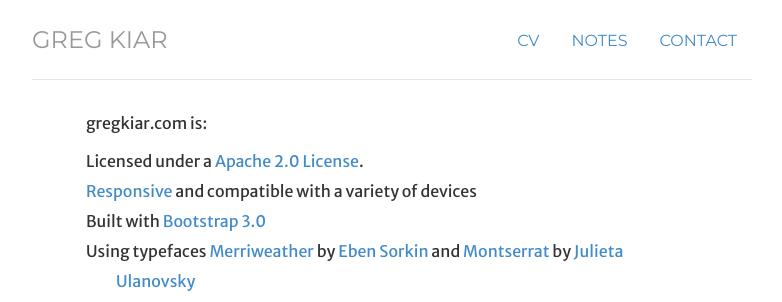
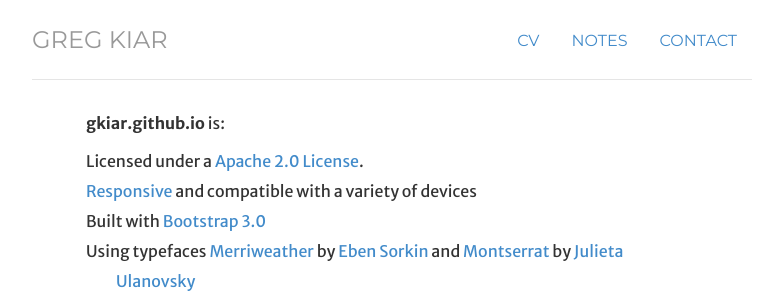
Before and after one commit to gkiar/gkiar.github.io, a Jekyll site: the page built from about/index.html, in a window 1280 px wide. Shown: the top 302 px of the page, without its empty margins (248-1030 px from the left). Built offline with Jekyll 4.4.1, drawn with Linux system fonts in a browser that asks for light colours.

Commit message:
updated about page

```diff
--- a/about/index.html
+++ b/about/index.html
@@ -6,7 +6,7 @@ description: Credits and information about the website gregkiar.com, the persona
 
   <div class="about">
 
-    <p>gregkiar.com is:</p>
+    <p><strong>gkiar.github.io</strong>  is:</p>
 
       <ul class="list-unstyled">
         <li>Licensed under a <a rel="license" href="https://github.com/gkiar/gkiar.github.io/blob/master/LICENSE">Apache 2.0 License</a>. </li>
```
